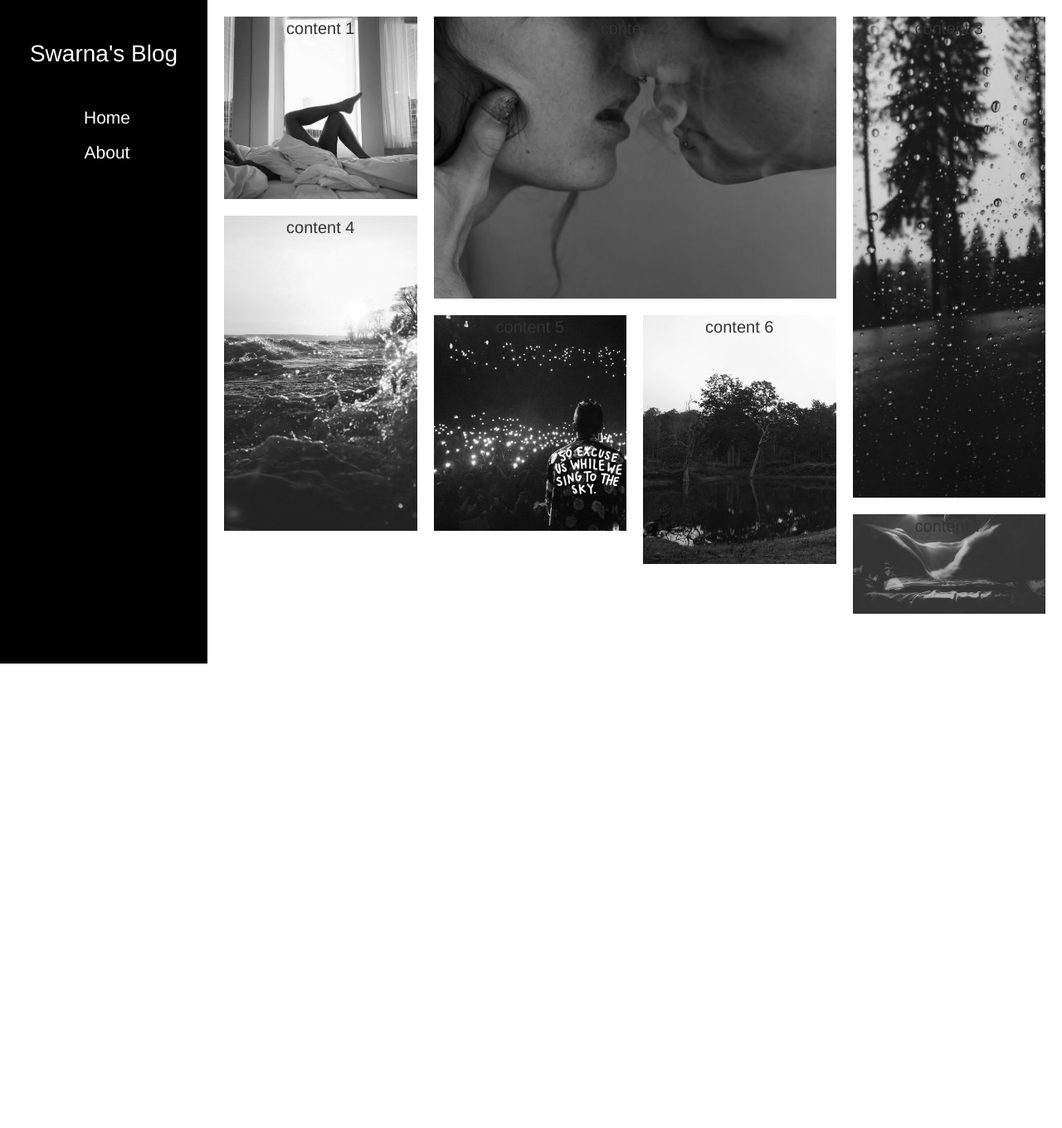
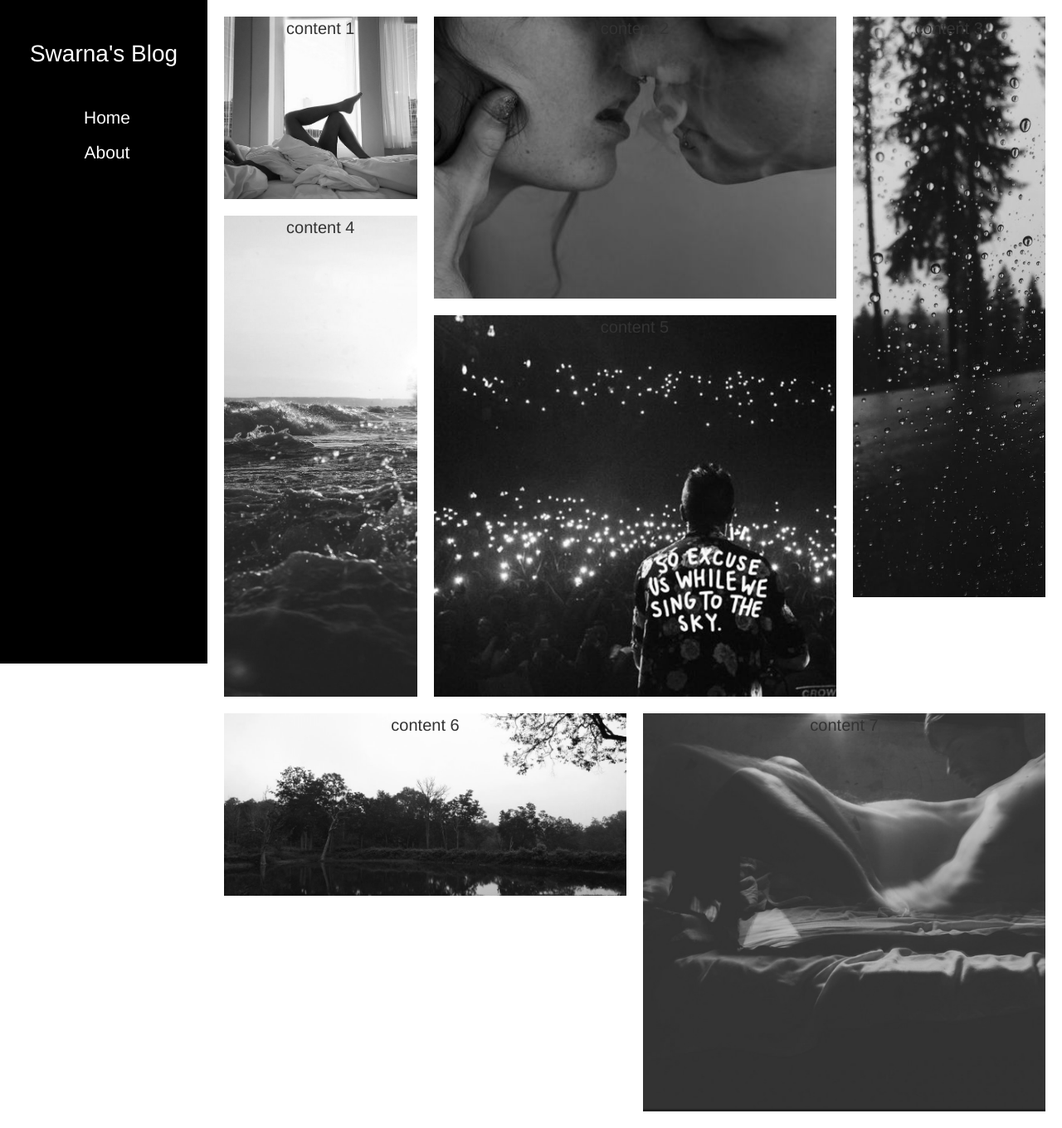
Before and after one commit to ameyaditya/website1.0, a PHP site: page /blog.html in a window 1280 px wide. Shown: the whole page at 83% size. Before the commit the page ends 800 px from the top, so only its background shows below. Run offline with PHP 8.4, Linux system fonts and the light colour scheme.

Commit message:
changes to blog page

```diff
--- a/Blog page/blog.css
+++ b/Blog page/blog.css
@@ -29,7 +29,7 @@
 .main{
 	display: grid;
 	grid-template-columns: 2fr 2fr 2fr 2fr;
-	grid-template-rows: 100px 100px 100px 100px 100px;
+	grid-template-rows: 100px 100px 100px 100px 100px 100px 100px 100px 100px 100px 100px;
 	grid-gap: 20px;
 	margin-left: 250px;
 	//border: black solid 3px;
@@ -62,7 +62,7 @@
 }
 .item-grid3{
 	grid-row-start: 1;
-	grid-row-end: 6;
+	grid-row-end: 7;
 	background-image: url('images/monsoon.jpeg');
 	background-size: cover;
 }
@@ -77,19 +77,26 @@
 .item-grid5{
 	grid-row-start: 4;
 	grid-row-end: 8;
+	grid-column-start: 2;
+        grid-column-end: 4;
 	background-image: url('images/music.jpg');
 	background-size: cover;
 }
 
 .item-grid6{
-	grid-row-start: 4;
+	grid-row-start: 8;
 	grid-row-end: 10;
+        grid-column-start: 1;
+        grid-column-end: 3;
+
 	background-image: url('images/trees.jpeg');
 	background-size: cover;
 }
 .item-grid7{
-	grid-row-start: 6;
+	grid-row-start: 8;
 	grid-row-end: 13;
+        grid-column-start: 3;
+        grid-column-end: 5;
 	background-image: url('images/save you.PNG');
 	background-size: cover;
 }
```
Also changed, not shown: Blog page/images/trees.jpeg, Blog page/images/trees2.jpeg (added).
